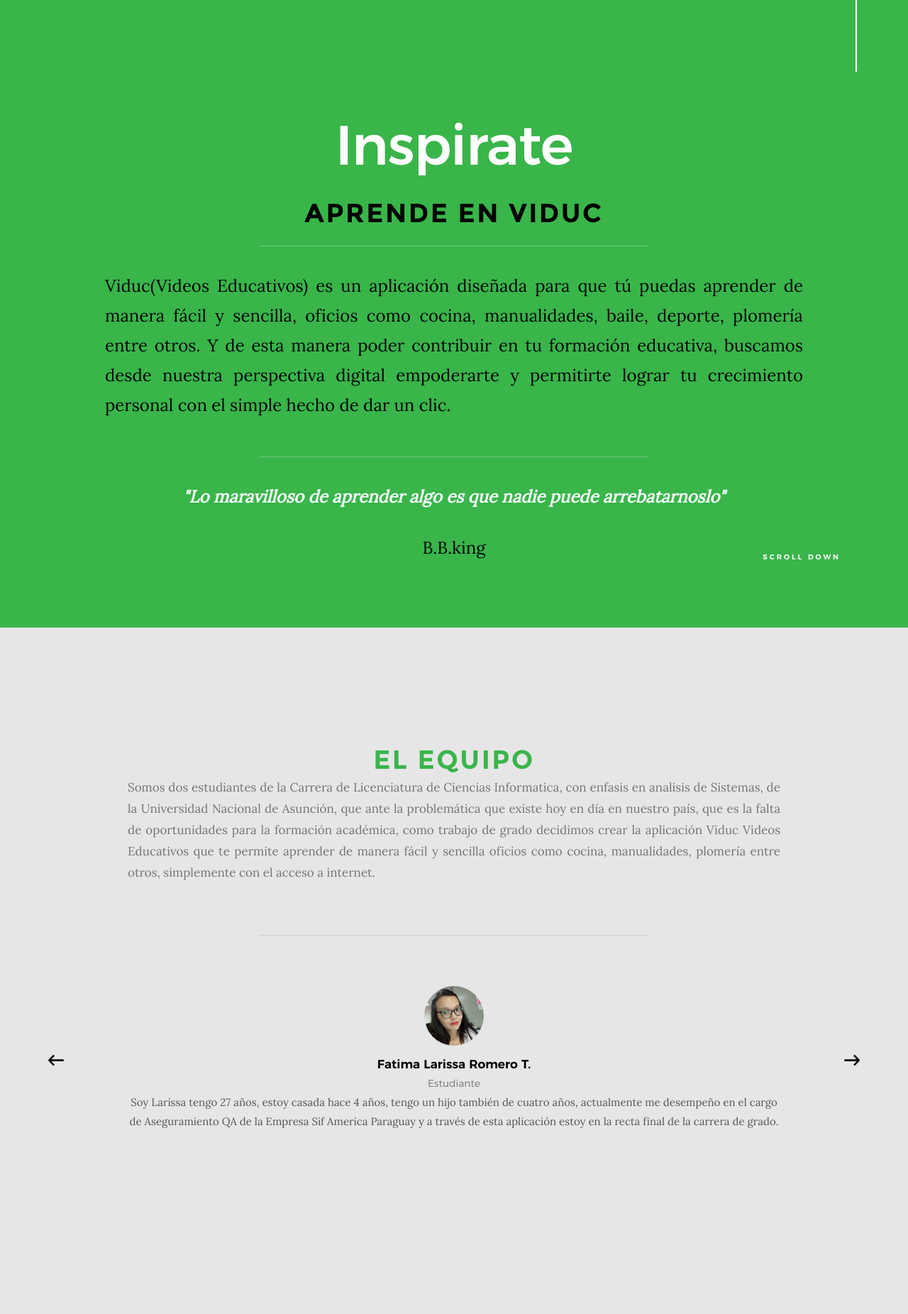
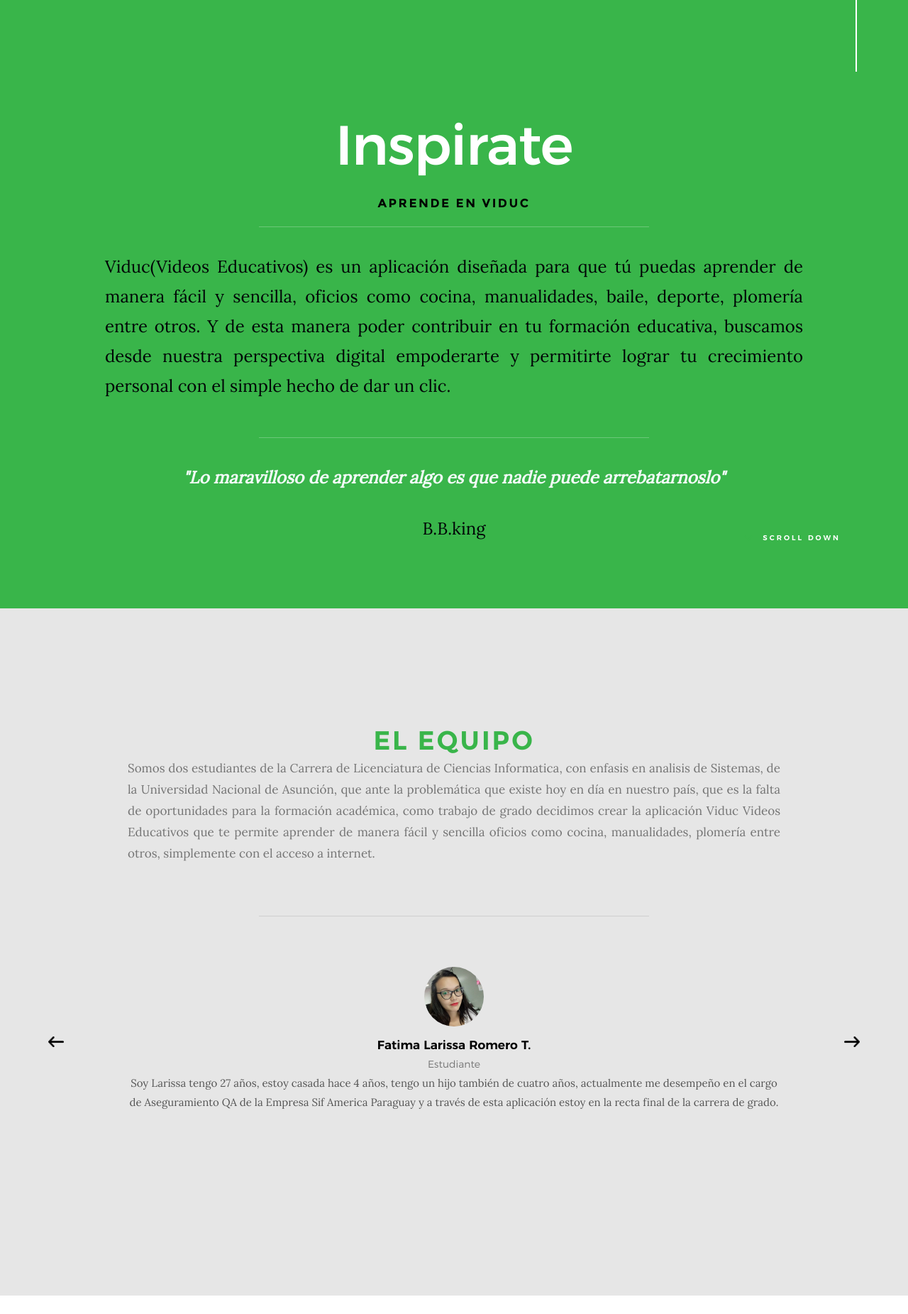
Before and after one commit to larissaromero83/viduc, a PHP site: page / in a window 1280 px wide. Shown: the part 1056-2907 px from the top of the page at 71% size. Run offline with PHP 8.4, Linux system fonts and the light colour scheme; some web fonts are replaced.

Commit message:
cambios tipo de letra

```diff
--- a/cocina.php
+++ b/cocina.php
@@ -80,8 +80,7 @@
                             <input type="search" style=" border-style: solid; font-size:12pt; color: #f7f9f7; letter-spacing : 3px; id=" q " name="q " placeholder="Temas Buscados " required>
                            </div>
                            <div >
-                              <h3 class="subhead"> Cantidad de Resultados:</h3>
-                              <input type="number" style=" border-style: solid; font-size:12pt; color: #f7f9f7; letter-spacing : 3px; id="maxResults" name="maxResults" min="1" max="50" step="1" value="10">
+                           <h3 class="subhead"> Cantidad de Resultados:</h3><input type="number" style=" border-style: solid; font-size:12pt; color: #f7f9f7; letter-spacing : 3px; id="maxResults" name="maxResults" min="1" max="50" step="1" value="10">
                         </div>
                         <div style="text-align: right ;width:300px">
                             <input type="submit" value="Buscar">
@@ -140,4 +139,5 @@
     <script src="js/plugins.js"></script>
     <script src="js/main.js"></script>
 </body>
+
 </html>
--- a/css/main.css
+++ b/css/main.css
@@ -1217,10 +1217,22 @@ button::-moz-focus-inner, input::-moz-focus-inner {
 
 .display-2 {
     font-family: "montserrat-medium", sans-serif;
+    font-size: 4.2rem;
+    line-height: 1.255;
+    color: #000000;
+    margin-top: 0;
+
+
+}
+
+.display-3 {
+    font-family: "montserrat-medium", sans-serif;
     font-size: 5.2rem;
     line-height: 1.255;
     color: #000000;
     margin-top: 0;
+
+
 }
 
 .display-2--light {
@@ -1232,6 +1244,16 @@ button::-moz-focus-inner, input::-moz-focus-inner {
 }
 
 .subhead {
+    font-family: "montserrat-bold", sans-serif;
+    font-size: 1.7rem;
+    line-height: 1.333;
+    text-transform: uppercase;
+    letter-spacing: .25rem;
+    color: #39b54a;
+    margin-top: 0;
+    margin-bottom: 0;
+}
+.subheade {
     font-family: "montserrat-bold", sans-serif;
     font-size: 3.7rem;
     line-height: 1.333;
@@ -1241,6 +1263,7 @@ button::-moz-focus-inner, input::-moz-focus-inner {
     margin-top: 0;
     margin-bottom: 0;
 }
+
 
 .subhead--dark {
     color: #000000;
--- a/index.html
+++ b/index.html
@@ -6,7 +6,6 @@
 <!--<![endif]-->
 
 <head>
-
 
     <!--- basic page needs
     ================================================== -->
@@ -33,7 +32,7 @@
             if (dato == "Otros") {
                 document.getElementById("otro").style.display = "block";
                 document.getElementById("opcciones").style.display = "none";
-        }else{
+            } else {
                 document.getElementById("otro").style.display = "none";
                 document.getElementById("opcciones").style.display = "block";
 
@@ -46,9 +45,6 @@
     ================================================== -->
     <link rel="shortcut icon" href="favicon.ico" type="image/x-icon">
     <link rel="icon" href="favicon.ico" type="image/x-icon">
-
-
-
 
 </head>
 
@@ -64,7 +60,6 @@
             </a>
         </div>
 
-
         <nav class="header-nav">
 
             <a href="#0" class="header-nav__close" title="close"><span>Close</span></a>
@@ -73,11 +68,11 @@
                 <h3>Ver</h3>
 
                 <ul class="header-nav__list">
-						<li class="current"><a class="smoothscroll" href="#home" title="home">Inicio</a></li>
-						<li><a class="smoothscroll" href="#about" title="about">Inspirate</a></li>
-						<li><a class="smoothscroll" href="#contact" title="contact">Ayudanos a Conocerte</a></li>
-						<li><a class="smoothscroll" href="#services" title="services">Historias</a></li>
-						<li><a class="smoothscroll" href="#clients" title="clients">Acerca de Nosotros</a></li>
+                    <li class="current"><a class="smoothscroll" href="#home" title="Inicio">Inicio</a></li>
+                    <li><a class="smoothscroll" href="#about" title="Inspirate">Inspirate</a></li>
+                    <li><a class="smoothscroll" href="#contact" title="Ayudanos a Conocerte">Ayudanos a Conocerte</a></li>
+                    <li><a class="smoothscroll" href="#services" title="Historias">Historias</a></li>
+                    <li><a class="smoothscroll" href="#clients" title="Nosotros">Acerca de Nosotros</a></li>
 
                 </ul>
 
@@ -109,7 +104,6 @@
 
     </header>
     <!-- end s-header -->
-
 
     <!-- home
     ================================================== -->
@@ -154,7 +148,6 @@
         </div>
         <!-- end home-content -->
 
-
         <ul class="home-social">
             <li>
                 <a href="#0"><i class="fa fa-facebook" aria-hidden="true"></i><span>Facebook</span></a>
@@ -171,7 +164,6 @@
     </section>
     <!-- end s-home -->
 
-
     <!-- about
     ================================================== -->
     <section id='about' class="s-about">
@@ -187,8 +179,7 @@
         <div class="row about-desc" data-aos="fade-up">
             <div class="col-full">
                 <P ALIGN="justify">
-							Viduc(Videos Educativos) es un aplicación diseñada para que tú puedas aprender de manera fácil y sencilla, oficios como cocina, manualidades, baile, deporte, plomería entre otros.
-Y de esta manera poder contribuir en tu formación educativa, buscamos desde nuestra perspectiva digital empoderarte y permitirte lograr tu crecimiento personal con el simple hecho de dar un clic.
+                    Viduc(Videos Educativos) es un aplicación diseñada para que tú puedas aprender de manera fácil y sencilla, oficios como cocina, manualidades, baile, deporte, plomería entre otros. Y de esta manera poder contribuir en tu formación educativa, buscamos desde nuestra perspectiva digital empoderarte y permitirte lograr tu crecimiento personal con el simple hecho de dar un clic.
 
                 </p>
                 <div class="row section-header has-bottom-sep" data-aos="fade-up">
@@ -198,11 +189,9 @@ Y de esta manera poder contribuir en tu formación educativa, buscamos desde nue
 
                 </p>B.B.king
 
-
             </div>
 
         </div>
-
 
         <!-- end about-desc -->
 
@@ -228,15 +217,12 @@ Y de esta manera poder contribuir en tu formación educativa, buscamos desde nue
 
         <div class="row section-header" data-aos="fade-up">
             <div class="col-full">
-                <h3 class="subhead">El Equipo</h3>
-				<P ALIGN="justify"> Somos dos estudiantes de la Carrera de Licenciatura de Ciencias Informatica, con enfasis en
-					 analisis de Sistemas, de la Universidad Nacional de Asunción, que ante la problemática que existe hoy en
-					  día en nuestro país, que es la falta de oportunidades para la formación académica, como trabajo de grado
-					   decidimos crear la aplicación Viduc Videos Educativos que te permite aprender de manera fácil y sencilla
-					    oficios como cocina, manualidades, plomería entre otros, simplemente con el acceso a internet.
+                <h3 class="subheade">El Equipo</h3>
+                <P ALIGN="justify"> Somos dos estudiantes de la Carrera de Licenciatura de Ciencias Informatica, con enfasis en analisis de Sistemas, de la Universidad Nacional de Asunción, que ante la problemática que existe hoy en día en nuestro país, que es la falta de oportunidades para la formación académica, como trabajo de grado decidimos crear la aplicación Viduc Videos Educativos que te permite aprender de manera fácil y sencilla oficios como cocina, manualidades, plomería entre otros, simplemente con el acceso a internet.
                 </p>
             </div>
-        </div> <!-- end section-header -->
+        </div>
+        <!-- end section-header -->
         <div class="row clients-testimonials" data-aos="fade-up">
             <div class="col-full">
                 <div class="testimonials">
@@ -249,9 +235,7 @@ Y de esta manera poder contribuir en tu formación educativa, buscamos desde nue
                             <span class="testimonials__pos">Estudiante</span>
                         </div>
 
-                        <p> Soy Larissa tengo 27 años, estoy casada hace 4 años, tengo un hijo también de cuatro años,
-							actualmente me desempeño en el cargo de Aseguramiento QA de la Empresa Sif America Paraguay y
-							 a través de esta aplicación estoy en la recta final de la carrera de grado.</p>
+                        <p> Soy Larissa tengo 27 años, estoy casada hace 4 años, tengo un hijo también de cuatro años, actualmente me desempeño en el cargo de Aseguramiento QA de la Empresa Sif America Paraguay y a través de esta aplicación estoy en la recta final de la carrera de grado.</p>
 
                     </div>
 
@@ -265,18 +249,18 @@ Y de esta manera poder contribuir en tu formación educativa, buscamos desde nue
 
                         <p>Aqui mencionamos cosas sobre cada estudiante.</p>
 
-
+                    </div>
 
                 </div>
+                <!-- end testimonials -->
 
-                </div><!-- end testimonials -->
+            </div>
+            <!-- end col-full -->
+        </div>
+        <!-- end client-testimonials -->
 
-            </div> <!-- end col-full -->
-        </div> <!-- end client-testimonials -->
-
-    </section> <!-- end s-clients -->
-
-
+    </section>
+    <!-- end s-clients -->
 
     <section id='services' class="s-services">
 
@@ -341,19 +325,16 @@ Y de esta manera poder contribuir en tu formación educativa, buscamos desde nue
                 </div>
             </div>
 
-
         </div>
         <!-- end services-list -->
 
     </section>
     <!-- end s-services -->
 
-
     <!-- formulario para guardar datos de los usuarios
     ================================================== -->
 
     <section id="contact" class="s-contact">
-
 
         <div class="overlay"></div>
         <div class="contact__line"></div>
@@ -361,7 +342,7 @@ Y de esta manera poder contribuir en tu formación educativa, buscamos desde nue
         <div class="row section-header" data-aos="fade-up">
             <div class="col-full">
                 <h3 class="subhead">Contamos un Poco de Ti</h3>
-					<h1 class="display-2 display-2--light">Completa algunos Datos para que sepamos que te interesa</h1>
+                <h1 class="display-3 display-2--light">Completa algunos Datos para que sepamos que te interesa</h1>
             </div>
         </div>
 
@@ -371,9 +352,7 @@ Y de esta manera poder contribuir en tu formación educativa, buscamos desde nue
 
                 <h3 class="h6">Queremos conocerte</h3>
 
-
                 <form action="guardar.php" method="POST">
-
 
                     <input type="text" name="nombre" placeholder="Nombre y Apellido" required="" class="full-width">
                     <input type="text" name="sexo" placeholder="Sexo" value="" class="full-width">
@@ -381,7 +360,7 @@ Y de esta manera poder contribuir en tu formación educativa, buscamos desde nue
                     <p><b>
                             <font color="white">Preferencia:</font>
                         </b>
-							<input type="radio" name="preferencia" value="Deportes" required onchange="mostrar(this.value);" > Deportes
+                        <input type="radio" name="preferencia" value="Deportes" required onchange="mostrar(this.value);"> Deportes
                         <input type="radio" name="preferencia" value="Idiomas" required onchange="mostrar(this.value);"> Idiomas
                         <input type="radio" name="preferencia" value="Cocina" required onchange="mostrar(this.value);"> Cocina
                         <input type="radio" name="preferencia" value="Baile" required onchange="mostrar(this.value);"> Baile
@@ -393,13 +372,13 @@ Y de esta manera poder contribuir en tu formación educativa, buscamos desde nue
                         <input type="radio" name="preferencia" value="Otros" required onchange="mostrar(this.value);"> Otros
                     </p>
 
-						<div  id="opcciones" style="display:none;">
-							<input type="submit"  id="opcciones" value="Enviar" >
-					  	<input type="reset" id="opcciones" value="Limpiar"  >
+                    <div id="opcciones" style="display:none;">
+                        <input type="submit" id="opcciones" value="Enviar">
+                        <input type="reset" id="opcciones" value="Limpiar">
                     </div>
                 </form>
 
-						<div  id="otro" style="display:none;" >
+                <div id="otro" style="display:none;">
                     <form action="search.php" method="GET">
                         <div>
                             <b>
@@ -412,13 +391,10 @@ Y de esta manera poder contribuir en tu formación educativa, buscamos desde nue
                 </div>
                 </form>
 
-
-
             </div>
             <!-- end contact-content -->
 
     </section>
-
 
     <!-- end s-contact -->
 
@@ -472,7 +448,6 @@ Y de esta manera poder contribuir en tu formación educativa, buscamos desde nue
     </footer>
     <!-- end footer -->
 
-
     <!-- photoswipe background
     ================================================== -->
     <div aria-hidden="true" class="pswp" role="dialog" tabindex="-1">
@@ -488,8 +463,11 @@ Y de esta manera poder contribuir en tu formación educativa, buscamos desde nue
 
             <div class="pswp__ui pswp__ui--hidden">
                 <div class="pswp__top-bar">
-						<div class="pswp__counter"></div><button class="pswp__button pswp__button--close" title="Close (Esc)"></button>
-						<button class="pswp__button pswp__button--share" title="Share"></button> <button class="pswp__button pswp__button--fs" title="Toggle fullscreen"></button> <button class="pswp__button pswp__button--zoom" title="Zoom in/out"></button>
+                    <div class="pswp__counter"></div>
+                    <button class="pswp__button pswp__button--close" title="Close (Esc)"></button>
+                    <button class="pswp__button pswp__button--share" title="Share"></button>
+                    <button class="pswp__button pswp__button--fs" title="Toggle fullscreen"></button>
+                    <button class="pswp__button pswp__button--zoom" title="Zoom in/out"></button>
                     <div class="pswp__preloader">
                         <div class="pswp__preloader__icn">
                             <div class="pswp__preloader__cut">
@@ -500,7 +478,8 @@ Y de esta manera poder contribuir en tu formación educativa, buscamos desde nue
                 </div>
                 <div class="pswp__share-modal pswp__share-modal--hidden pswp__single-tap">
                     <div class="pswp__share-tooltip"></div>
-					</div><button class="pswp__button pswp__button--arrow--left" title="Previous (arrow left)"></button>
+                </div>
+                <button class="pswp__button pswp__button--arrow--left" title="Previous (arrow left)"></button>
                 <button class="pswp__button pswp__button--arrow--right" title="Next (arrow right)"></button>
                 <div class="pswp__caption">
                     <div class="pswp__caption__center"></div>
@@ -511,7 +490,6 @@ Y de esta manera poder contribuir en tu formación educativa, buscamos desde nue
 
     </div>
     <!-- end photoSwipe background -->
-
 
     <!-- preloader
     ================================================== -->
@@ -527,7 +505,6 @@ Y de esta manera poder contribuir en tu formación educativa, buscamos desde nue
         </div>
     </div>
 
-
     <!-- Java Script
     ================================================== -->
     <script src="js/jquery-3.2.1.min.js"></script>
@@ -536,8 +513,6 @@ Y de esta manera poder contribuir en tu formación educativa, buscamos desde nue
 
     <script type="text/javascript"></script>
 
-
 </body>
 
-
 </html>
```
Also changed, not shown: costura.php (+4 -22 lines), style.css (deleted, +0 -76 lines), images/contact-bg1 (2).jpg (deleted), images/contact-bg2.jpg (deleted), images/contact-bg3.jpg (deleted), images/hero-bg.jpg (deleted), 1 other file. Lines whose indentation alone changed are shown as unchanged.
